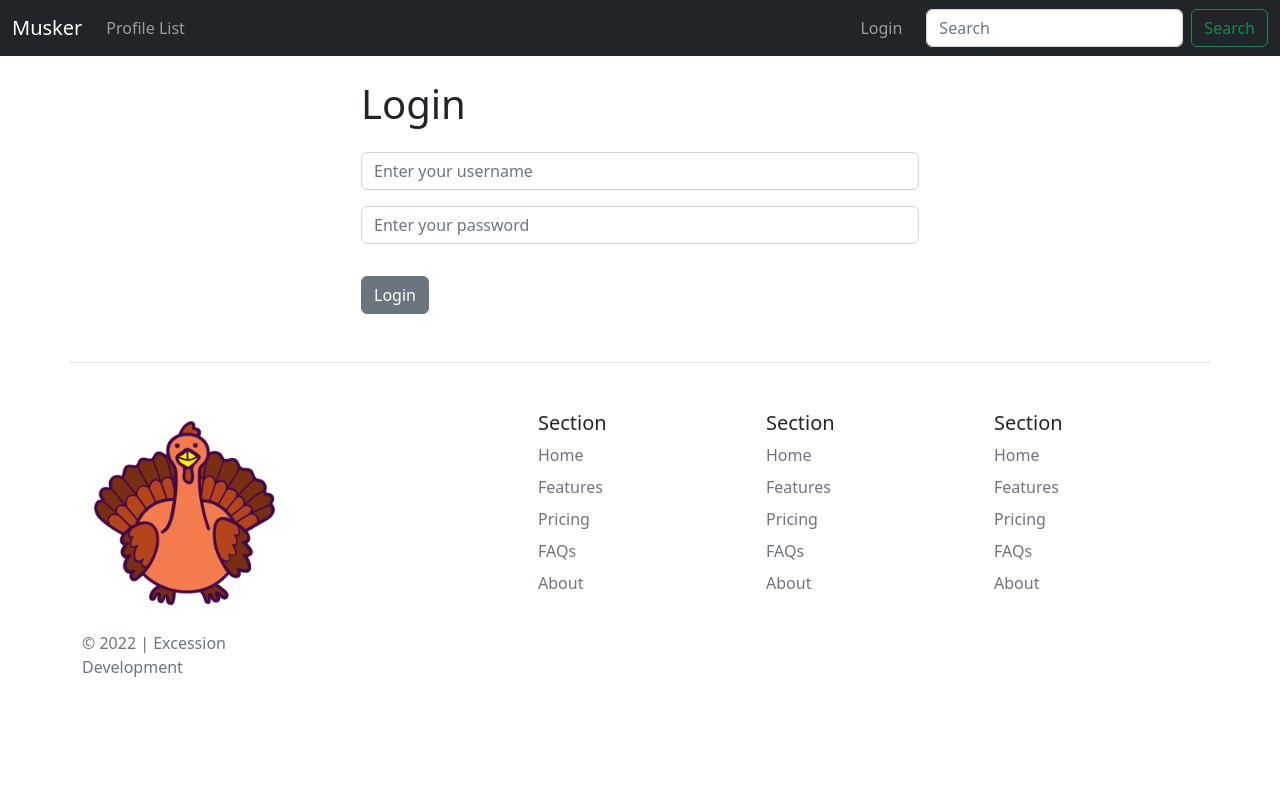
After one commit to drobb2020/django-twitter-clone, a Django app: page /login/ in a window 1280 px wide. The commit adds this page. Run offline with Django 3.2, Linux system fonts and the light colour scheme.

Commit message:
login and logout views working

```diff
--- a/musker/social_media/musker/urls.py
+++ b/musker/social_media/musker/urls.py
@@ -6,4 +6,6 @@ urlpatterns = [
     path('', views.index, name='index'),
     path('profile_list/', views.profile_list, name='profile_list'),
     path('profile/<int:pk>/', views.profile, name='profile'),
+    path('login/', views.login_user, name='login'),
+    path('logout/', views.logout_user, name='logout'),
 ]
--- a/musker/social_media/musker/views.py
+++ b/musker/social_media/musker/views.py
@@ -1,4 +1,5 @@
 from django.contrib import messages
+from django.contrib.auth import authenticate, login, logout
 from django.shortcuts import redirect, render
 from musker.forms import MeepForm
 from musker.models import Meep, Profile
@@ -7,16 +8,16 @@ from musker.models import Meep, Profile
 def index(request):
     if request.user.is_authenticated:
         form = MeepForm(request.POST or None)
-        if request.method == 'POST':
+        if request.method == "POST":
             if form.is_valid():
                 meep = form.save(commit=False)
                 meep.user = request.user
                 meep.save()
-                messages.success(request, ('Your meep has been saved.'))
-                return redirect('index')
+                messages.success(request, ("Your meep has been saved."))
+                return redirect("index")
 
         meeps = Meep.objects.all().order_by("-created_at")
-        context = {'meeps': meeps, 'form': form}
+        context = {"meeps": meeps, "form": form}
         return render(request, "musker/index.html", context)
     else:
         meeps = Meep.objects.all().order_by("-created_at")
@@ -56,6 +57,26 @@ def profile(request, pk):
         return redirect("index")
 
 
-def create(request):
-    context = {}
-    return render(request, "musker/create.html", context)
+def login_user(request):
+    if request.method == "POST":
+        username = request.POST["username"]
+        password = request.POST["password"]
+        user = authenticate(request, username=username, password=password)
+        if user is not None:
+            login(request, user)
+            messages.success(request, "You have successfully logged in. Enjoy!")
+            return redirect("index")
+        else:
+            messages.success(request, "There was an error during login, try again...")
+            return redirect("login")
+    else:
+        context = {}
+        return render(request, "musker/login.html", context)
+
+
+def logout_user(request):
+    logout(request)
+    messages.success(
+        request, "You have successfully logged out. We will see you next time!"
+    )
+    return redirect("index")
--- /dev/null
+++ b/musker/social_media/templates/musker/login.html
@@ -0,0 +1,34 @@
+{% extends "base.html" %}
+
+{% block content %}
+
+{% if user.is_authenticated %}
+<h2>You are already authenticated. Please go to Musker, and post a meep!</h2>
+{% else %}
+
+<div class="col-md-6 offset-md-3">
+  <h1 class="mb-4">Login</h1>
+  <form method="POST" action="{% url 'login' %}">
+    {% csrf_token %}
+    <div class="mb-3">
+      <input
+        type="text"
+        class="form-control"
+        name="username"
+        placeholder="Enter your username"
+      />
+    </div>
+    <div class="mb-3">
+      <input
+        type="password"
+        class="form-control"
+        name="password"
+        placeholder="Enter your password"
+      />
+    </div>
+    <button type="submit" class="btn btn-secondary mt-3">Login</button>
+  </form>
+</div>
+{% endif %}
+
+{% endblock content %}
--- /dev/null
+++ b/musker/social_media/templates/musker/logout.html
@@ -0,0 +1,6 @@
+{% extends "base.html" %}
+
+{% block content %}
+  <h1>Logout</h1>
+
+{% endblock content %}
--- a/musker/social_media/templates/partials/navbar.html
+++ b/musker/social_media/templates/partials/navbar.html
@@ -15,6 +15,17 @@
         </li>
         {% endif %}
       </ul>
+      <ul class="navbar-nav ms-auto mb-2 mb-lg-0">
+        {% if user.is_authenticated %}
+        <li class="nav-item">
+          <a href="{% url 'logout' %}" class="nav-link me-3">Logout</a>
+        </li>
+        {% else %}
+        <li class="nav-item">
+          <a href="{% url 'login' %}" class="nav-link me-3">Login</a>
+        </li>
+        {% endif %}
+      </ul>
       <form class="d-flex" role="search">
         <input class="form-control me-2" type="search" placeholder="Search" aria-label="Search">
         <button class="btn btn-outline-success" type="submit">Search</button>
```
